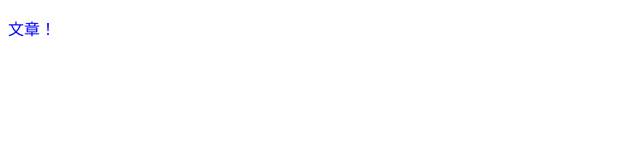
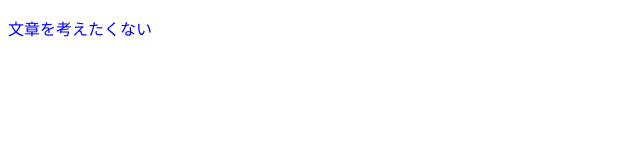
Before and after one commit to AKY2120/20250512-git-kenkyukaihatu, a plain HTML site: page index.html in a window 1280 px wide. Shown: the whole page, without its empty margins (0-640 px from the left). Drawn offline with Linux system fonts and the light colour scheme.

Commit message:
文章を変更

```diff
--- a/index.html
+++ b/index.html
@@ -5,6 +5,6 @@
     <title>タイトル変更予定</title>
   </head>
   <body>
-    <p style="color:blue">文章！</p>
+    <p style="color:blue">文章を考えたくない</p>
   </body>
 </html>
```
